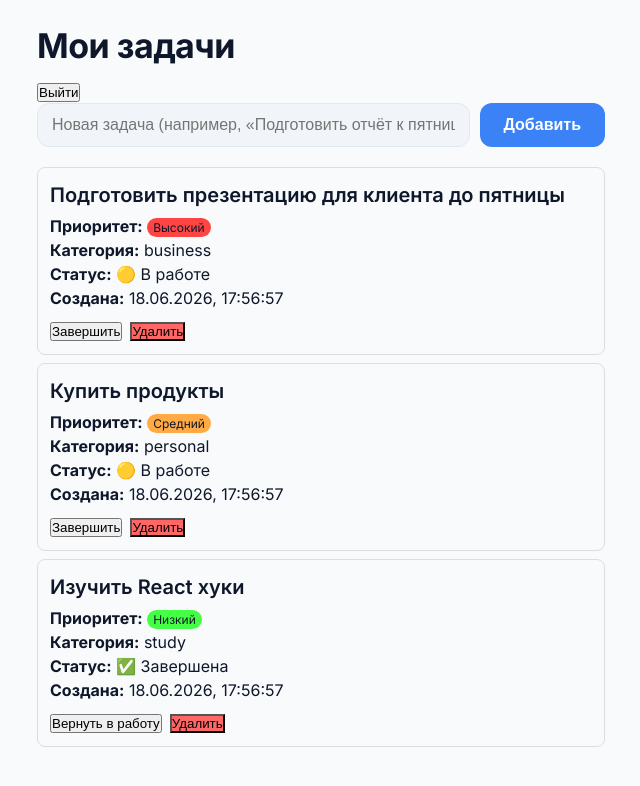
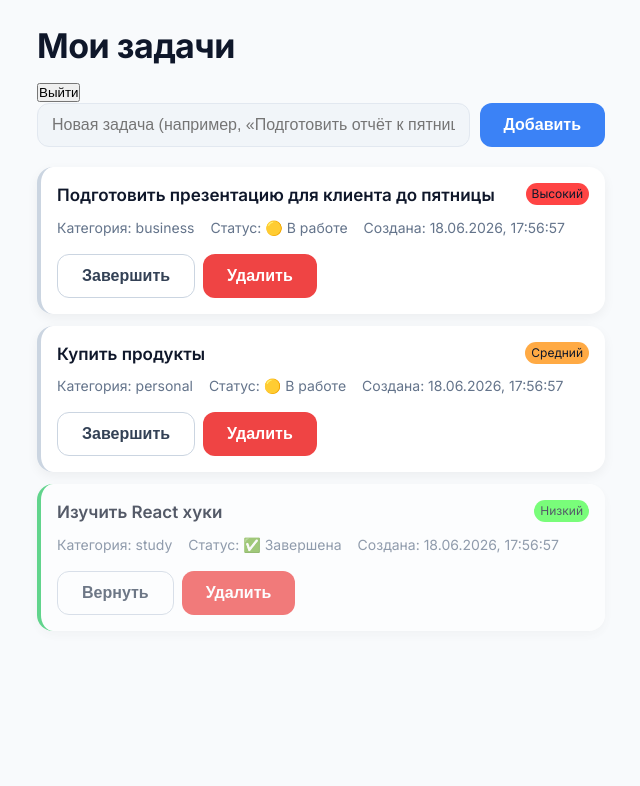
Before and after one commit to sata-gendalf/Ai_Task_Manager, a React (Vite) app in the folder frontend/: page / in a window 1280 px wide. Shown: the top 786 px of the page, without its empty margins (319-959 px from the left). Built offline with nearby package versions, Linux system fonts and the light colour scheme; sample sign-in values are in the browser's storage.

Commit message:
style: update TaskItem with new task-item and badge classes

```diff
--- a/frontend/src/components/TaskItem.jsx
+++ b/frontend/src/components/TaskItem.jsx
@@ -11,21 +11,21 @@ const TaskItem = ({ task }) => {
   };
 
   return (
-    <div style={{ border: '1px solid #ddd', margin: '8px 0', padding: '12px', borderRadius: '8px' }}>
-      <h3>{task.title}</h3>
-      <div>
-        <strong>Приоритет:</strong> <PriorityBadge priority={task.priority} /><br />
-        <strong>Категория:</strong> {task.category || '—'}<br />
-        <strong>Статус:</strong> {task.status === 'completed' ? '✅ Завершена' : '🟡 В работе'}<br />
-        <strong>Создана:</strong> {formatDate(task.createdAt)}
+    <div className={`task-item ${task.status === 'completed' ? 'completed' : ''}`}>
+      <div className="task-header">
+        <span className="task-title">{task.title}</span>
+        <PriorityBadge priority={task.priority} />
       </div>
-      <div style={{ marginTop: '8px' }}>
-        <button onClick={toggleStatus}>
-          {task.status === 'completed' ? 'Вернуть в работу' : 'Завершить'}
+      <div className="task-meta">
+        <span>Категория: {task.category || '—'}</span>
+        <span>Статус: {task.status === 'completed' ? '✅ Завершена' : '🟡 В работе'}</span>
+        <span>Создана: {formatDate(task.createdAt)}</span>
+      </div>
+      <div className="task-actions">
+        <button onClick={toggleStatus} className="btn btn-outline">
+          {task.status === 'completed' ? 'Вернуть' : 'Завершить'}
         </button>
-        <button onClick={() => deleteTask(task.id)} style={{ marginLeft: '8px', backgroundColor: '#ff6666' }}>
-          Удалить
-        </button>
+        <button onClick={() => deleteTask(task.id)} className="btn btn-danger">Удалить</button>
       </div>
     </div>
   );
```
